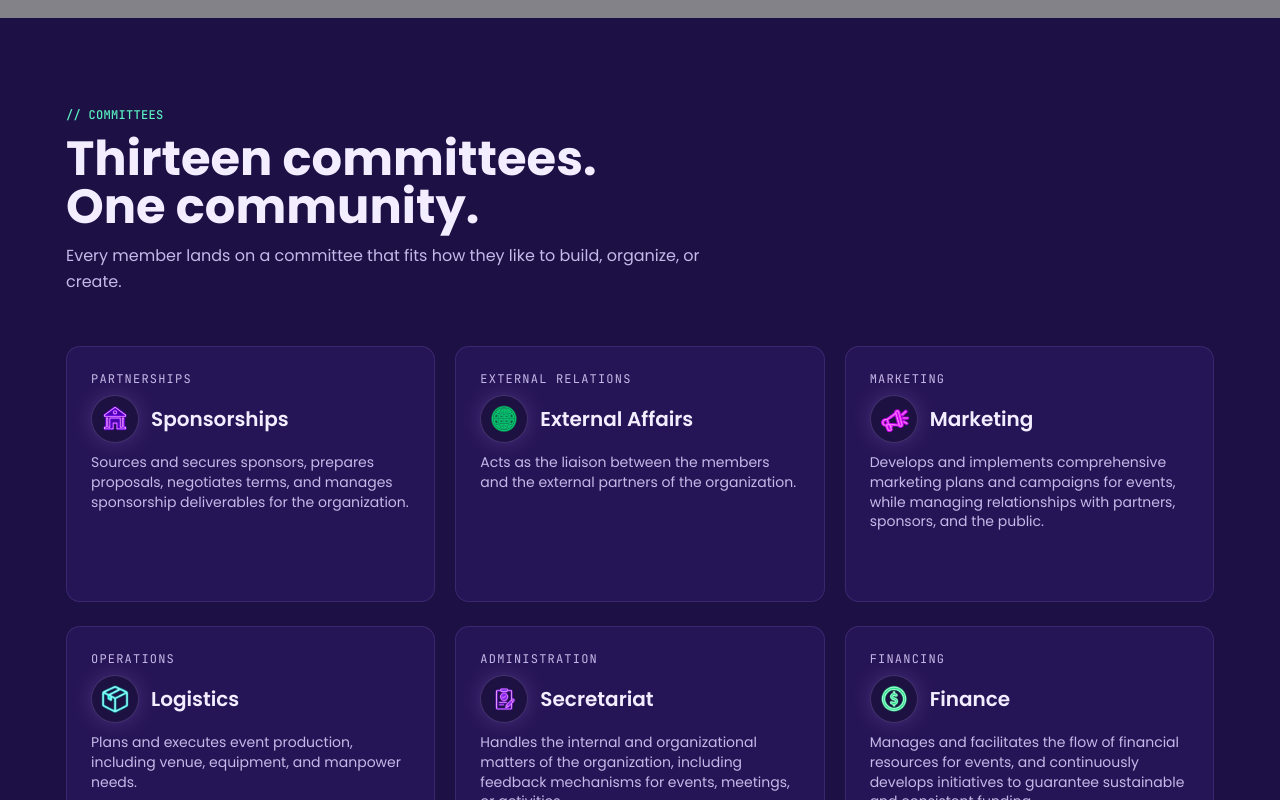
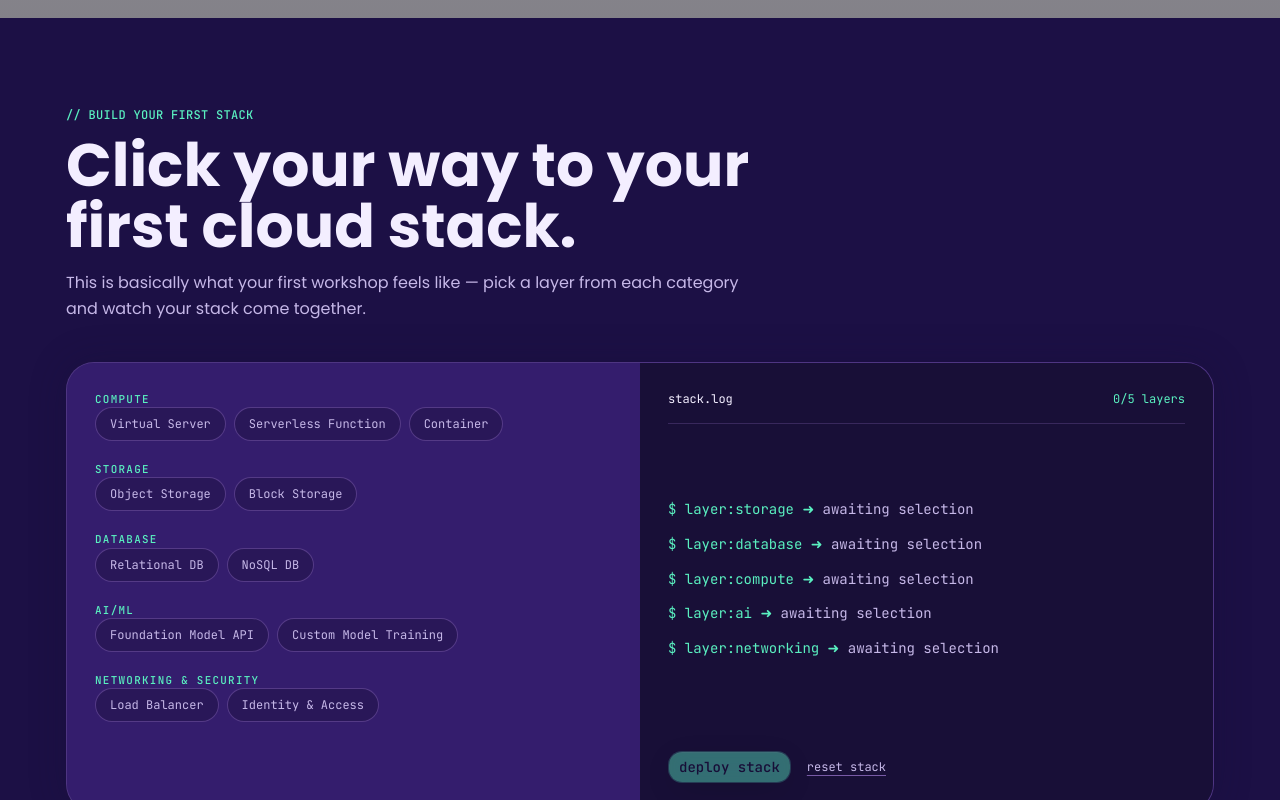
Before and after one commit to aws-ust/aws-r101, a Next.js app in the folder frontend/: page / in a window 1280 px wide. Shown: the part 840-1640 px from the top of the page. Built offline with nearby package versions, Linux system fonts and the light colour scheme; grey boxes are pictures that could not be loaded.

Commit message:
feat: stack-section (#42)
* feat: stack-section

* fix: complete stack builder interaction

Render the Stack section on the homepage and make its counter, deployment state, and reset behavior reflect the user's selections.

---------

Co-authored-by: Marc <marcellis.axalan.cics@ust.edu.ph>

```diff
--- a/frontend/src/app/(site)/page.tsx
+++ b/frontend/src/app/(site)/page.tsx
@@ -2,12 +2,14 @@ import Link from "next/link"
 import { Button } from "@/components/ui/button"
 import { Hero } from "@/components/hero"
 import { Committees } from "@/components/committees"
+import { StackSection } from "@/components/stack-section"
 import { FAQSection } from "@/components/faq-section"
 
 export default function Home() {
   return (
     <main className="mx-auto flex w-full max-w-[1180px] flex-1 flex-col gap-10 px-4 pb-4 pt-16">
       <Hero />
+      <StackSection />
       <Committees />
       <FAQSection />
       <div className="flex flex-wrap items-center gap-4">
--- /dev/null
+++ b/frontend/src/components/stack-section.tsx
@@ -0,0 +1,138 @@
+"use client"
+
+import { useState } from "react"
+import { Button } from "@/components/ui/button"
+import { cn } from "@/lib/utils"
+
+const STACK_LAYERS = [
+  { id: "compute", label: "COMPUTE", options: ["Virtual Server", "Serverless Function", "Container"] },
+  { id: "storage", label: "STORAGE", options: ["Object Storage", "Block Storage"] },
+  { id: "database", label: "DATABASE", options: ["Relational DB", "NoSQL DB"] },
+  { id: "ai", label: "AI/ML", options: ["Foundation Model API", "Custom Model Training"] },
+  { id: "networking", label: "NETWORKING & SECURITY", options: ["Load Balancer", "Identity & Access"] },
+] as const
+
+type LayerId = (typeof STACK_LAYERS)[number]["id"]
+type StackSelections = Partial<Record<LayerId, string>>
+const LOG_LAYER_IDS: LayerId[] = ["storage", "database", "compute", "ai", "networking"]
+const TOTAL_LAYERS = STACK_LAYERS.length
+
+const sectionClasses = "flex flex-col gap-8 pt-[clamp(3rem,7vw,5.625rem)] md:gap-10"
+const eyebrowClasses = "font-mono text-xs font-medium uppercase tracking-wide text-aquamarine"
+const titleClasses = "max-w-[720px] text-5xl font-bold leading-[1.02] text-blue-chalk sm:text-6xl lg:text-[3.75rem]"
+const descriptionClasses = "max-w-[680px] text-base leading-relaxed text-prelude"
+const panelClasses = "grid overflow-hidden rounded-[28px] border border-biloba-flower/25 bg-meteorite/45 shadow-[0_0_36px_rgba(23,15,51,0.28)] lg:grid-cols-2"
+const builderClasses = "flex flex-col gap-5 bg-daisy-bush/35 p-5 sm:p-7"
+const layerClasses = "flex flex-col gap-2.5"
+const labelClasses = "font-mono text-[0.68rem] font-medium tracking-[0.12em] text-aquamarine"
+const optionListClasses = "flex flex-wrap gap-2"
+const optionClasses = "rounded-pill border px-3 py-2 font-mono text-xs transition-colors focus-visible:outline-2 focus-visible:outline-offset-2 focus-visible:outline-aquamarine sm:px-3.5"
+const selectedOptionClasses = "border-aquamarine bg-aquamarine text-haiti"
+const inactiveOptionClasses = "border-biloba-flower/30 bg-haiti/35 text-prelude hover:border-biloba-flower/65 hover:bg-haiti/55"
+const terminalClasses = "flex min-h-[28rem] flex-col bg-haiti/90 p-5 sm:p-7"
+const terminalHeaderClasses = "flex items-center justify-between border-b border-biloba-flower/20 pb-4 font-mono text-xs"
+const logTitleClasses = "text-blue-chalk"
+const layerCountClasses = "text-aquamarine"
+const logsClasses = "flex flex-1 flex-col justify-center gap-3 py-7 font-mono text-xs leading-relaxed text-prelude sm:text-sm"
+const commandClasses = "text-aquamarine"
+const deploymentClasses = "rounded-[14px] border border-biloba-flower/30 bg-meteorite/30 p-4 text-sm leading-relaxed text-blue-chalk"
+const actionsClasses = "mt-4 flex flex-wrap items-center gap-4"
+const resetClasses = "w-fit font-mono text-xs text-prelude underline decoration-biloba-flower/60 underline-offset-4 transition-colors hover:text-aquamarine focus-visible:outline-2 focus-visible:outline-offset-4 focus-visible:outline-aquamarine"
+
+export function StackSection() {
+  const [selections, setSelections] = useState<StackSelections>({})
+  const [isDeployed, setIsDeployed] = useState(false)
+  const selectedLayerCount = Object.keys(selections).length
+  const isComplete = selectedLayerCount === TOTAL_LAYERS
+
+  function selectOption(layer: LayerId, option: string) {
+    setSelections((current) => ({ ...current, [layer]: option }))
+    setIsDeployed(false)
+  }
+
+  function resetStack() {
+    setSelections({})
+    setIsDeployed(false)
+  }
+
+  function deployStack() {
+    if (isComplete) {
+      setIsDeployed(true)
+    }
+  }
+
+  return (
+    <section id="build-stack" aria-labelledby="build-stack-title" className={sectionClasses}>
+      <div className="flex flex-col gap-3">
+        <p className={eyebrowClasses}>{"// BUILD YOUR FIRST STACK"}</p>
+        <h2 id="build-stack-title" className={titleClasses}>
+          Click your way to your <br className="hidden sm:block" />first cloud stack.
+        </h2>
+        <p className={descriptionClasses}>
+          This is basically what your first workshop feels like — pick a layer from each category and watch your stack come together.
+        </p>
+      </div>
+
+      <div className={panelClasses}>
+        <div className={builderClasses}>
+          {STACK_LAYERS.map((layer) => (
+            <fieldset key={layer.id} className={layerClasses}>
+              <legend className={labelClasses}>{layer.label}</legend>
+              <div className={optionListClasses}>
+                {layer.options.map((option) => {
+                  const selected = selections[layer.id] === option
+
+                  return (
+                    <button
+                      key={option}
+                      type="button"
+                      aria-pressed={selected}
+                      className={cn(optionClasses, selected ? selectedOptionClasses : inactiveOptionClasses)}
+                      onClick={() => selectOption(layer.id, option)}
+                    >
+                      {option}
+                    </button>
+                  )
+                })}
+              </div>
+            </fieldset>
+          ))}
+        </div>
+
+        <div className={terminalClasses}>
+          <div className={terminalHeaderClasses}>
+            <span className={logTitleClasses}>stack.log</span>
+            <span className={layerCountClasses}>
+              {selectedLayerCount}/{TOTAL_LAYERS} layers
+            </span>
+          </div>
+          <div className={logsClasses} aria-live="polite">
+            {LOG_LAYER_IDS.map((layer) => {
+              const selection = selections[layer]
+
+              return (
+                <p key={layer}>
+                  <span className={commandClasses}>$ layer:{layer} ➜ </span>
+                  {selection ? `${selection} ready` : "awaiting selection"}
+                </p>
+              )
+            })}
+          </div>
+          {isDeployed && (
+            <p className={deploymentClasses}>
+              Stack deployed. That&apos;s the exact loop we run in real build sessions — just with real AWS consoles instead of buttons on a webpage.
+            </p>
+          )}
+          <div className={actionsClasses}>
+            <Button type="button" color="cyan" onClick={deployStack} disabled={!isComplete}>
+              deploy stack
+            </Button>
+            <button type="button" className={resetClasses} onClick={resetStack}>
+              reset stack
+            </button>
+          </div>
+        </div>
+      </div>
+    </section>
+  )
+}
```
